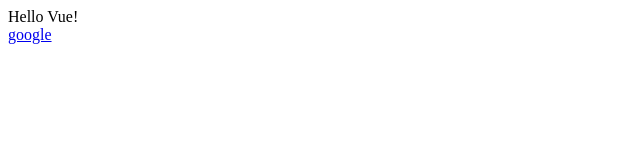
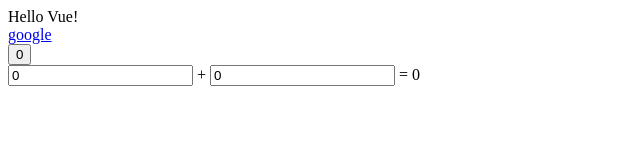
Before and after one commit to tee29909/Vue-Intro, a plain HTML site: page index.html in a window 1280 px wide. Shown: the whole page, without its empty margins (0-640 px from the left). Drawn offline with nearby package versions, Linux system fonts and the light colour scheme.

Commit message:
next app

```diff
--- a/index.html
+++ b/index.html
@@ -19,6 +19,15 @@
         </a>
 
     </div>
+    <button v-on:click="count++" id="app3"> {{ count }}</button>
+    <div id="app4">
+    <input type="number"  v-model="number1">
+    +
+    <input type="number"  v-model="number2">
+    =
+    <span>{{ sum }}</span>
+
+</div>
     <script>
         var app = new Vue({
             el: '#app',
@@ -33,6 +42,54 @@
                 googleLine: 'https://www.google.com'
             }
         });
+        new Vue({
+            el: '#app3',
+            data: {
+                count:0
+            }
+        });
+        new Vue({
+            el: '#app4',
+            data: {
+                number1:0,
+                number2:0,
+                result:0
+
+            },
+            methods:{
+
+
+            },
+            computed:{
+                sum:function(){
+                   return this.result=parseInt(this.number1)+parseInt(this.number2);
+                }
+            }
+
+        });
+
+
+
+
+        new Vue({
+            el: '#app5',
+            data: {
+                naem:0,
+                number2:0,
+                result:0
+
+            },
+            methods:{
+
+
+            },
+            computed:{
+                sum:function(){
+                   return this.result=parseInt(this.number1)+parseInt(this.number2);
+                }
+            }
+
+        });
     </script>
 
 </body>
```
